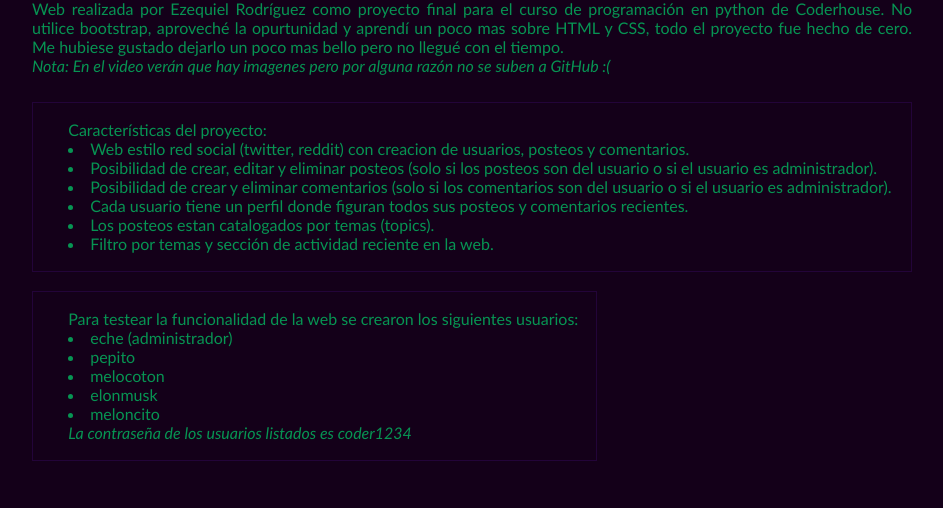
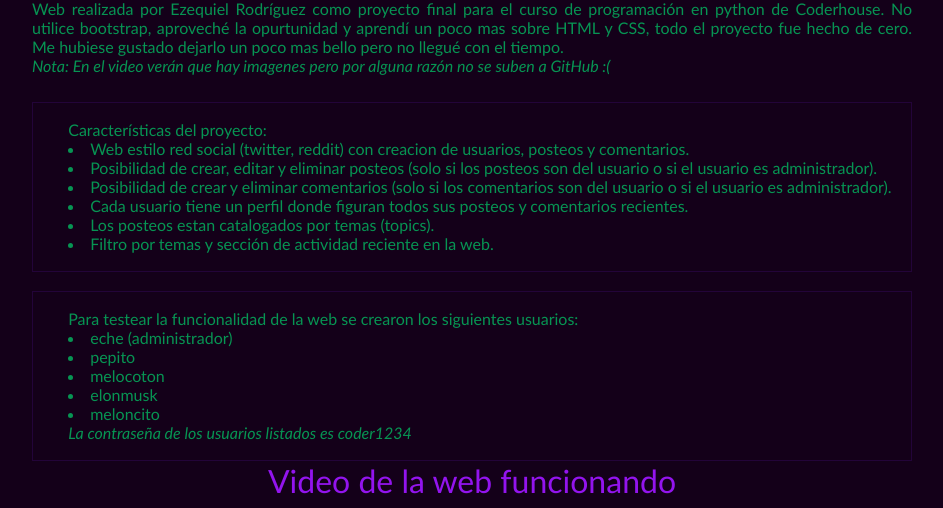
Before and after one commit to echernity/social_web_coderhouse, a Django app: template templates/core/about.html in a window 1280 px wide. Shown: the part 309-817 px from the top of the page, without its empty margins (168-1111 px from the left). Run offline with Django 3.2, Linux system fonts and the light colour scheme; the template is opened without the code that fills it, so the values that code supplies are empty.

Commit message:
last commit

```diff
--- a/templates/core/about.html
+++ b/templates/core/about.html
@@ -27,5 +27,8 @@
     <li>meloncito</li>
     <i>La contraseña de los usuarios listados es coder1234</i>
     </div>
+    <div class="about-vid">
+        <a href="https://drive.google.com/file/d/1SgCkYv3TesbBr0vFT13CEL4A-OAjXnYW/view?usp=sharing" target=”_blank”>Video de la web funcionando</a>
+    </div>
 </div>
 {% endblock %}
--- a/templates/core/index.html
+++ b/templates/core/index.html
@@ -95,7 +95,7 @@
     }
 
     .about{
-        display: block;
+        display:grid;
         text-align: justify;
     }
 
@@ -110,7 +110,13 @@
         border: 0.1rem solid #230439;
         padding: 2%;
         padding-left: 4%;
-        width: 58%;
+
+    }
+
+    .about-vid{
+        font-size:xx-large;
+        text-align: center;
+
     }
 
     .home-container{
```
